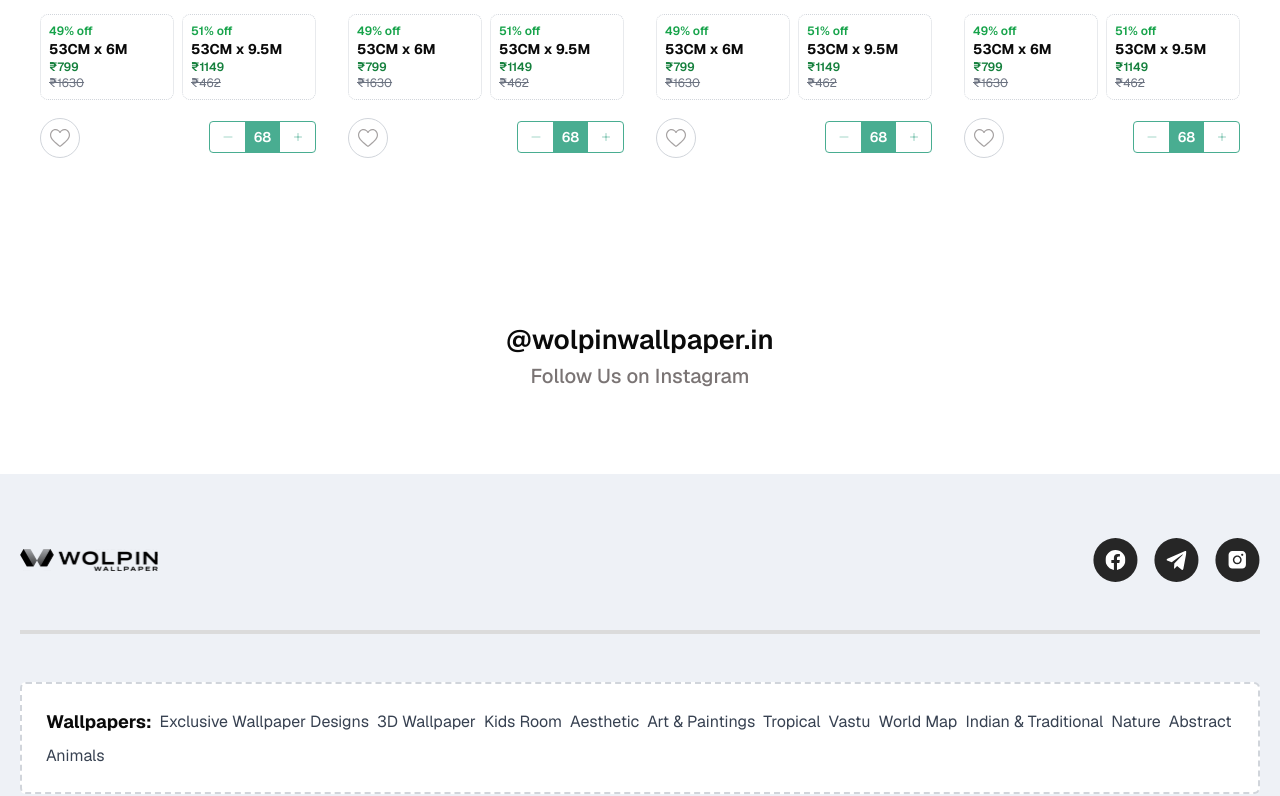
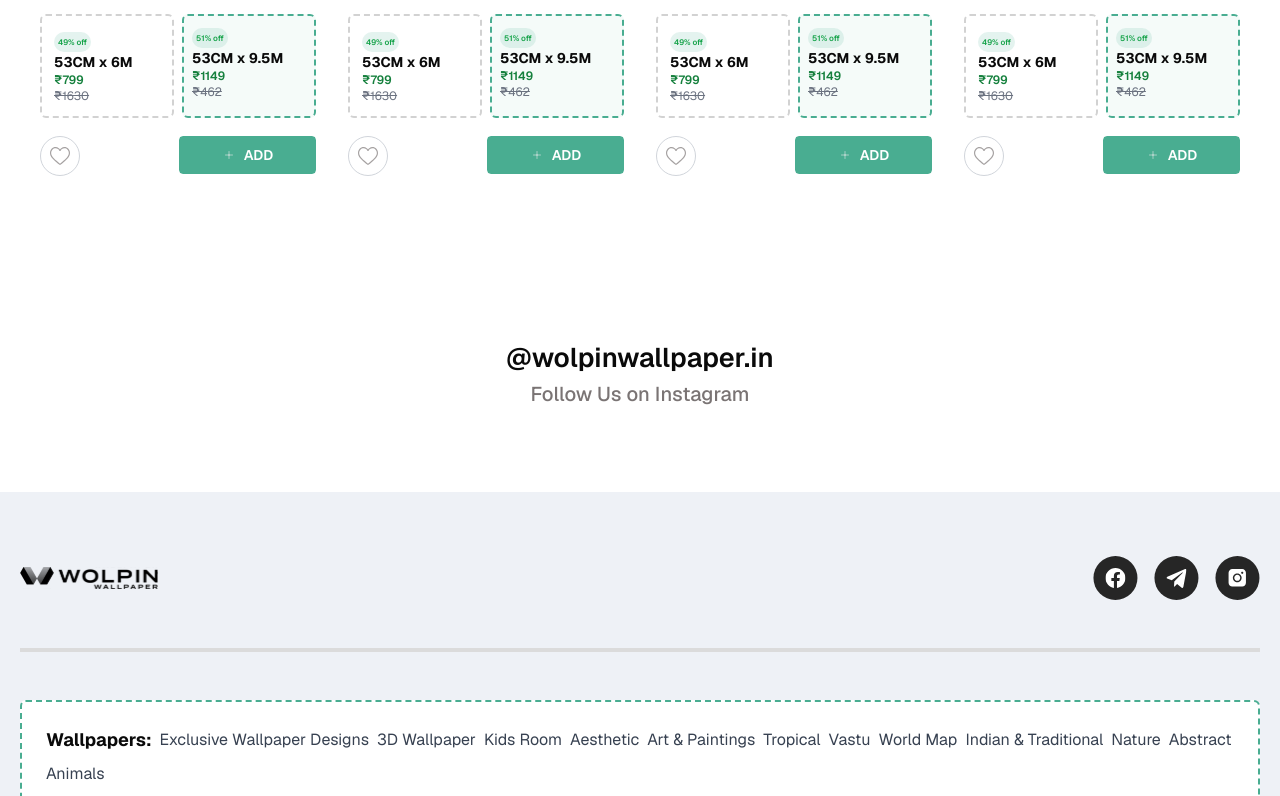
Before and after one commit to Abdulcomsian/woltop_new, a Next.js app: page /product in a window 1280 px wide. Shown: the part 7565-8361 px from the top of the page. Built offline with nearby package versions, Linux system fonts and the light colour scheme.

Commit message:
ui changes

```diff
--- a/src/app/pages/shop/detailCard.tsx
+++ b/src/app/pages/shop/detailCard.tsx
@@ -1,3 +1,4 @@
+import { Heart } from '~/components/icons/Heart';
 import banner from'../../../assets/banner/banner.png';
 import product1  from "../../../assets/product/Woltop2222.png";
 import product2  from "../../../assets/product/Woltop333333.png";
@@ -6,6 +7,8 @@ import product4  from "../../../assets/product/Woltop55555.png";
 
 
 import { Card, CardHeader, CardTitle, CardDescription, CardContent, CardFooter } from '~/components/ui/card';
+import { Minus } from '~/components/icons/Heart copy 4';
+import { Plus } from '~/components/icons/Plus';
 
 type DetailCardProps = {
   rating: boolean;
@@ -141,8 +144,9 @@ export default function detailCard({ rating }) {
       </div>
 
       <div className="mb-4 grid grid-cols-2 gap-2">
-        <div className="p-2 border rounded-lg cursor-pointer text-left transition border-gray-300 border-dotted">
-          <span className="block text-xs font-semibold text-green-600">
+        <div className="p-3 border rounded-lg cursor-pointer text-left transition
+          border-2 border-dashed border-[#d2d2d2]    rounded-md">
+          <span className="block text-[8px] rounded-3xl bg-[#49AD9126] inline-block p-1 font-semibold text-green-600">
             49% off
           </span>
           <span className="block text-[10px] md:text-sm font-bold">
@@ -154,8 +158,9 @@ export default function detailCard({ rating }) {
           <del className="block text-xs text-gray-500">₹1630</del>
         </div>
 
-        <div className="p-2 border rounded-lg cursor-pointer text-left transition border-gray-300 border-dotted">
-          <span className="block text-xs font-semibold text-green-600">
+        <div className="p-2 border rounded-lg cursor-pointer text-left transition
+         border-2 border-dashed border-[#49AD91]    rounded-md bg-[#49AD910D]">
+          <span className="block text-[8px] rounded-3xl bg-[#49AD9126] inline-block p-1 font-semibold text-green-600">
             51% off
           </span>
           <span className="block text-[10px] md:text-sm font-bold">
@@ -173,50 +178,18 @@ export default function detailCard({ rating }) {
           type="button"
           className="mt-0.5 flex h-10 w-10 shrink-0 items-center justify-center rounded-full border text-xl text-accent transition-colors border-gray-300"
         >
-          <svg
-            viewBox="0 -28 512.001 512"
-            xmlns="http://www.w3.org/2000/svg"
-            width="1em"
-            height="1em"
-            fill="#A5A1A1"
-            strokeWidth="2"
-          >
-            <path d="M256 455.516c-7.29 0-14.316-2.641-19.793-7.438-20.684-18.086-40.625-35.082-58.219-50.074l-.09-.078c-51.582-43.957-96.125-81.918-127.117-119.313C16.137 236.81 0 197.172 0 153.871c0-42.07 14.426-80.883 40.617-109.293C67.121 15.832 103.488 0 143.031 0c29.555 0 56.621 9.344 80.446 27.77C235.5 37.07 246.398 48.453 256 61.73c9.605-13.277 20.5-24.66 32.527-33.96C312.352 9.344 339.418 0 368.973 0c39.539 0 75.91 15.832 102.414 44.578C497.578 72.988 512 111.801 512 153.871c0 43.3-16.133 82.938-50.777 124.738-30.993 37.399-75.532 75.356-127.106 119.309-17.625 15.016-37.597 32.039-58.328 50.168a30.046 30.046 0 0 1-19.789 7.43zM143.031 29.992c-31.066 0-59.605 12.399-80.367 34.914-21.07 22.856-32.676 54.45-32.676 88.965 0 36.418 13.535 68.988 43.883 105.606 29.332 35.394 72.961 72.574 123.477 115.625l.093.078c17.66 15.05 37.68 32.113 58.516 50.332 20.961-18.254 41.012-35.344 58.707-50.418 50.512-43.051 94.137-80.223 123.469-115.617 30.344-36.618 43.879-69.188 43.879-105.606 0-34.516-11.606-66.11-32.676-88.965-20.758-22.515-49.3-34.914-80.363-34.914-22.758 0-43.653 7.235-62.102 21.5-16.441 12.719-27.894 28.797-34.61 40.047-3.452 5.785-9.53 9.238-16.261 9.238s-12.809-3.453-16.262-9.238c-6.71-11.25-18.164-27.328-34.61-40.047-18.448-14.265-39.343-21.5-62.097-21.5zm0 0" />
-          </svg>
+          <Heart />
         </button>
 
         <div className="flex border rounded border-[#49AD91]">
-          <button className="cursor-pointer p-2 w-[35px] text-[#49AD91] flex justify-center items-center rounded">
-            <span className="sr-only">minus</span>
-            <svg
-              fill="none"
-              viewBox="0 0 24 24"
-              stroke="currentColor"
-              className="h-3 w-3 stroke-2.5"
-            >
-              <path strokeLinecap="round" strokeLinejoin="round" d="M20 12H4" />
-            </svg>
-          </button>
 
-          <div className="flex items-center justify-center px-3 w-[35px] bg-[#49AD91] text-white font-semibold text-sm">
-            68
+
+          <div className="flex items-center justify-center p-2 w-[135px] bg-[#49AD91] text-white font-semibold text-sm">
+          <Plus></Plus>
+           ADD
           </div>
 
-          <button className="cursor-pointer p-2 w-[35px] text-[#49AD91] flex justify-center items-center rounded">
-            <span className="sr-only">plus</span>
-            <svg
-              fill="#49AD91"
-              viewBox="0 0 24 24"
-              stroke="#49AD91"
-              className="md:w-4.5 h-3.5 w-3.5 stroke-2.5 md:h-4.5"
-            >
-              <path
-                strokeLinecap="round"
-                strokeLinejoin="round"
-                d="M12 6v6m0 0v6m0-6h6m-6 0H6"
-              />
-            </svg>
-          </button>
+
         </div>
       </div>
     </header>
--- a/src/app/pages/shop/footer.tsx
+++ b/src/app/pages/shop/footer.tsx
@@ -69,7 +69,8 @@ export default function footer() {
 
                         <div  style={{   marginBottom:"12px", marginTop:"2px",}}
 
-                        className="w-full p-6  border-2 border-dashed border-gray-300 rounded-md bg-white my-4 lg:container lg:m-auto">
+                        className="w-full p-6  border-2 border-dashed border-[#49AD91]
+                        rounded-md bg-white my-4 lg:container lg:m-auto">
                         <div className="inline-flex flex-wrap gap-x-2 gap-y-2 items-center">
                         <a href="#" className="hover:text-gray-900 font-bold text-lg">Wallpapers:</a>
                         <a href="#" className="text-gray-700 hover:text-gray-900">Exclusive Wallpaper Designs</a>
--- /dev/null
+++ b/src/components/icons/CardPlus.tsx
@@ -0,0 +1,6 @@
+export const CardPlus: React.FC<React.SVGAttributes<{}>> = (props) => (
+  <svg fill="#49AD91" viewBox="0 0 24 24" stroke="#49AD91"
+  className="h-5 w-5 stroke-2">
+   <path stroke-linecap="round" stroke-linejoin="round" d="M12 6v6m0 0v6m0-6h6m-6 0H6"></path>
+   </svg>
+  );
--- /dev/null
+++ b/src/components/icons/Heart copy 4.tsx
@@ -0,0 +1,12 @@
+export const Minus: React.FC<React.SVGAttributes<{}>> = (props) => (
+    <svg
+    viewBox="0 -28 512.001 512"
+    xmlns="http://www.w3.org/2000/svg"
+    width="1em"
+    height="1em"
+    fill="#A5A1A1"
+    strokeWidth="2"
+  >
+    <path d="M256 455.516c-7.29 0-14.316-2.641-19.793-7.438-20.684-18.086-40.625-35.082-58.219-50.074l-.09-.078c-51.582-43.957-96.125-81.918-127.117-119.313C16.137 236.81 0 197.172 0 153.871c0-42.07 14.426-80.883 40.617-109.293C67.121 15.832 103.488 0 143.031 0c29.555 0 56.621 9.344 80.446 27.77C235.5 37.07 246.398 48.453 256 61.73c9.605-13.277 20.5-24.66 32.527-33.96C312.352 9.344 339.418 0 368.973 0c39.539 0 75.91 15.832 102.414 44.578C497.578 72.988 512 111.801 512 153.871c0 43.3-16.133 82.938-50.777 124.738-30.993 37.399-75.532 75.356-127.106 119.309-17.625 15.016-37.597 32.039-58.328 50.168a30.046 30.046 0 0 1-19.789 7.43zM143.031 29.992c-31.066 0-59.605 12.399-80.367 34.914-21.07 22.856-32.676 54.45-32.676 88.965 0 36.418 13.535 68.988 43.883 105.606 29.332 35.394 72.961 72.574 123.477 115.625l.093.078c17.66 15.05 37.68 32.113 58.516 50.332 20.961-18.254 41.012-35.344 58.707-50.418 50.512-43.051 94.137-80.223 123.469-115.617 30.344-36.618 43.879-69.188 43.879-105.606 0-34.516-11.606-66.11-32.676-88.965-20.758-22.515-49.3-34.914-80.363-34.914-22.758 0-43.653 7.235-62.102 21.5-16.441 12.719-27.894 28.797-34.61 40.047-3.452 5.785-9.53 9.238-16.261 9.238s-12.809-3.453-16.262-9.238c-6.71-11.25-18.164-27.328-34.61-40.047-18.448-14.265-39.343-21.5-62.097-21.5zm0 0" />
+  </svg>
+  );
--- /dev/null
+++ b/src/components/icons/Heart.tsx
@@ -0,0 +1,12 @@
+export const Heart: React.FC<React.SVGAttributes<{}>> = (props) => (
+    <svg
+    viewBox="0 -28 512.001 512"
+    xmlns="http://www.w3.org/2000/svg"
+    width="1em"
+    height="1em"
+    fill="#A5A1A1"
+    strokeWidth="2"
+  >
+    <path d="M256 455.516c-7.29 0-14.316-2.641-19.793-7.438-20.684-18.086-40.625-35.082-58.219-50.074l-.09-.078c-51.582-43.957-96.125-81.918-127.117-119.313C16.137 236.81 0 197.172 0 153.871c0-42.07 14.426-80.883 40.617-109.293C67.121 15.832 103.488 0 143.031 0c29.555 0 56.621 9.344 80.446 27.77C235.5 37.07 246.398 48.453 256 61.73c9.605-13.277 20.5-24.66 32.527-33.96C312.352 9.344 339.418 0 368.973 0c39.539 0 75.91 15.832 102.414 44.578C497.578 72.988 512 111.801 512 153.871c0 43.3-16.133 82.938-50.777 124.738-30.993 37.399-75.532 75.356-127.106 119.309-17.625 15.016-37.597 32.039-58.328 50.168a30.046 30.046 0 0 1-19.789 7.43zM143.031 29.992c-31.066 0-59.605 12.399-80.367 34.914-21.07 22.856-32.676 54.45-32.676 88.965 0 36.418 13.535 68.988 43.883 105.606 29.332 35.394 72.961 72.574 123.477 115.625l.093.078c17.66 15.05 37.68 32.113 58.516 50.332 20.961-18.254 41.012-35.344 58.707-50.418 50.512-43.051 94.137-80.223 123.469-115.617 30.344-36.618 43.879-69.188 43.879-105.606 0-34.516-11.606-66.11-32.676-88.965-20.758-22.515-49.3-34.914-80.363-34.914-22.758 0-43.653 7.235-62.102 21.5-16.441 12.719-27.894 28.797-34.61 40.047-3.452 5.785-9.53 9.238-16.261 9.238s-12.809-3.453-16.262-9.238c-6.71-11.25-18.164-27.328-34.61-40.047-18.448-14.265-39.343-21.5-62.097-21.5zm0 0" />
+  </svg>
+  );
--- /dev/null
+++ b/src/components/icons/Minus.tsx
@@ -0,0 +1,10 @@
+export const Minus: React.FC<React.SVGAttributes<{}>> = (props) => (
+  <svg
+              fill="none"
+              viewBox="0 0 24 24"
+              stroke="currentColor"
+              className="h-3 w-3 stroke-2.5"
+            >
+              <path strokeLinecap="round" strokeLinejoin="round" d="M20 12H4" />
+            </svg>
+  );
--- /dev/null
+++ b/src/components/icons/Plus.tsx
@@ -0,0 +1,14 @@
+export const Plus: React.FC<React.SVGAttributes<{}>> = (props) => (
+  <svg
+              fill="#eaeaea"
+              viewBox="0 0 24 24"
+              stroke="#eaeaea"
+              className="md:w-4.6 h-3.5  font-extrabold w-3.6 stroke-2.5 md:h-4.7 mr-2"
+            >
+              <path
+                strokeLinecap="round"
+                strokeLinejoin="round"
+                d="M12 6v6m0 0v6m0-6h6m-6 0H6"
+              />
+            </svg>
+  );
```
Also changed, not shown: src/app/pages/shop/popularWallpaper.tsx (+30 -6 lines).
